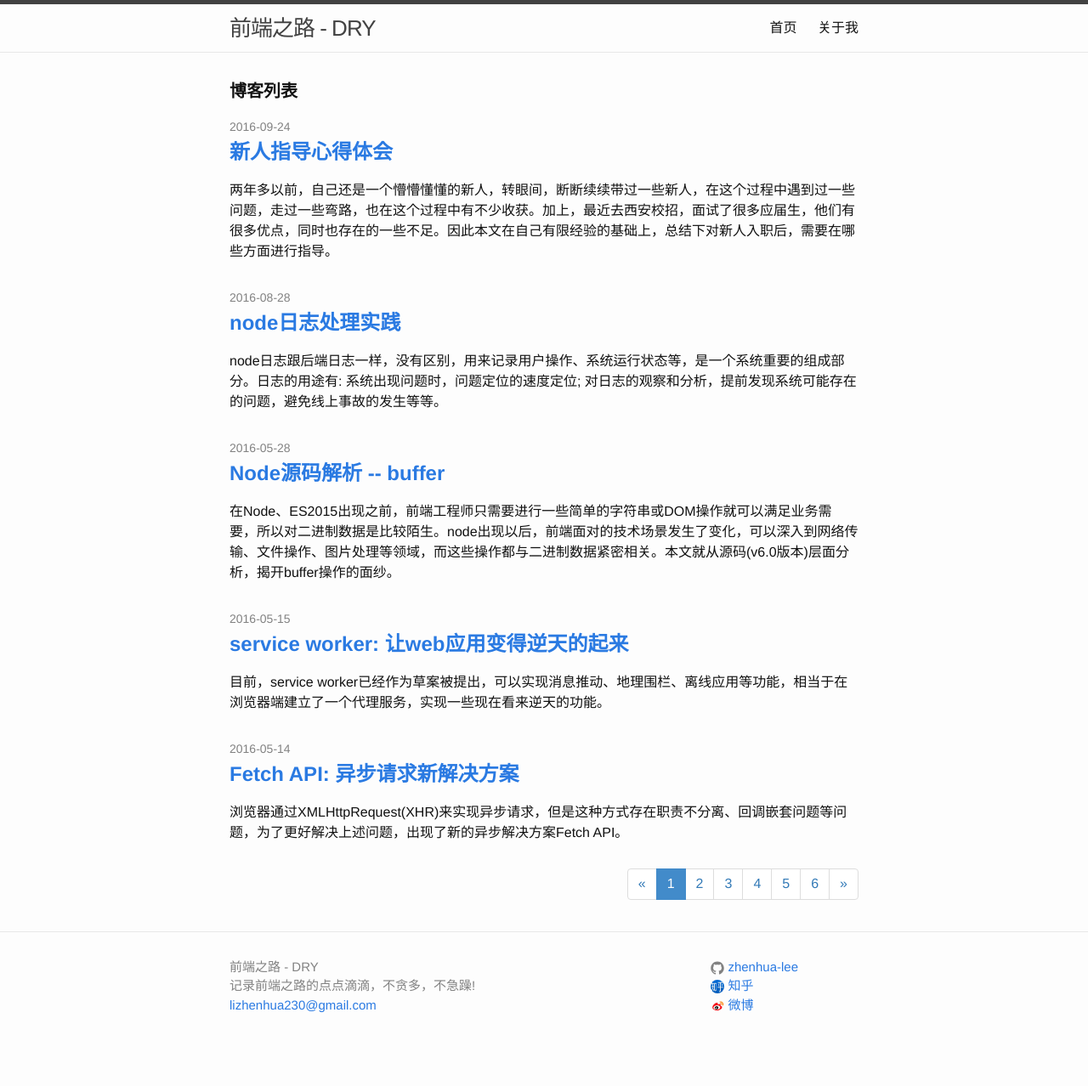
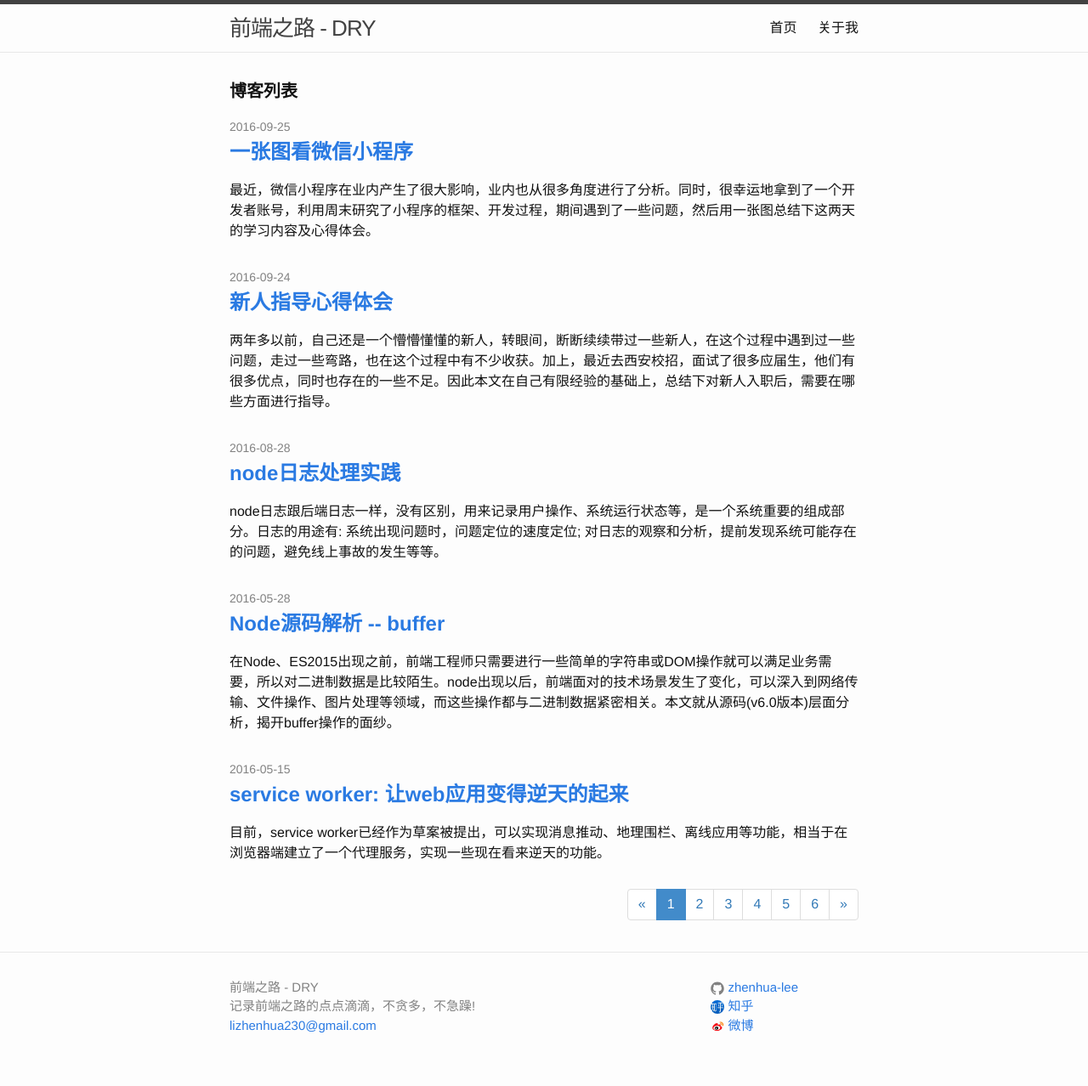
Before and after one commit to zhenhua-lee/zhenhua-lee.github.io, a Jekyll site: the page built from index.html, in a window 1280 px wide. Shown: the whole page at 85% size. Built offline with Jekyll 4.4.1, drawn with Linux system fonts in a browser that asks for light colours; the list of posts is cut into pages by our own code; before the commit the page ends 1254 px from its top, so only the background shows below that.

Commit message:
添加微信小程序

```diff
--- /dev/null
+++ b/_posts/2016-09-25-wx.md
@@ -0,0 +1,13 @@
+---
+title: "一张图看微信小程序"
+category: manmage
+tags: ["mentor", "rookie"]
+excerpt: >
+  最近，微信小程序在业内产生了很大影响，业内也从很多角度进行了分析。同时，很幸运地拿到了一个开发者账号，利用周末研究了小程序的框架、开发过程，期间遇到了一些问题，然后用一张图总结下这两天的学习内容及心得体会。
+---
+
+最近，微信小程序在业内产生了很大影响，业内也从很多角度进行了分析。同时，很幸运地拿到了一个开发者账号，利用周末研究了小程序的框架、开发过程，期间遇到了一些问题，然后用一张图总结下这两天的学习内容及心得体会。
+
+<a href="../img/wx/wx-small.png" target="_blank">
+	<img src="../img/wx/wx-small.png" alt="微信小程序" title="点击查看大图" />
+</a>
```
Also changed, not shown: _posts/2016-09-24-mentor.md (line endings or trailing spaces), img/wx/wx-small.png (added).
